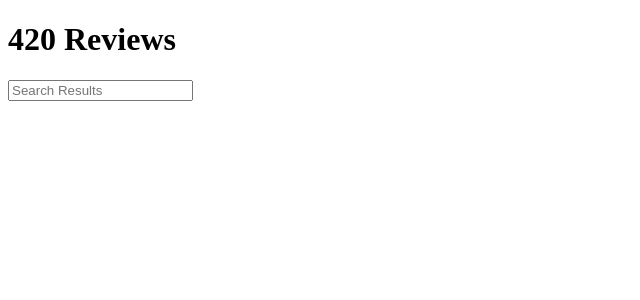
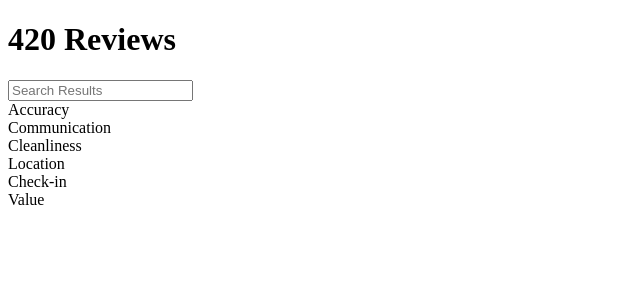
Before and after one commit to JNTB/FEC-reviews-service, a React app: page / in a window 1280 px wide. Shown: the top 300 px of the page, without its empty margins (0-640 px from the left). Built offline with nearby package versions, Linux system fonts and the light colour scheme; the HTML template or start-up script is replaced by a standard one.

Commit message:
finished top half of reviews

```diff
--- a/client/src/components/App.jsx
+++ b/client/src/components/App.jsx
@@ -1,6 +1,7 @@
 import React from "react";
 import axios from "axios";
 import ReviewStars from "./ReviewStars";
+import Miniheader from "./Miniheader";
 
 export default class App extends React.Component {
   constructor(props) {
@@ -12,6 +13,7 @@ export default class App extends React.Component {
     return (
       <div>
         <ReviewStars />
+        <Miniheader />
       </div>
     );
   }
--- /dev/null
+++ b/client/src/components/Miniheader.jsx
@@ -0,0 +1,75 @@
+import React from "react";
+
+export default function Miniheader() {
+  return (
+    <div>
+      <div className="left-Column">
+        <div className="title">Accuracy</div>
+        <div className="ACsmall-stars">
+          <span class="fa fa-star checked" />
+          <span class="fa fa-star checked" />
+          <span class="fa fa-star checked" />
+          <span class="fa fa-star" />
+          <span class="fa fa-star" />
+        </div>
+
+        <div>
+          <div className="title">Communication</div>
+          <div className="small-stars">
+            <span class="fa fa-star checked" />
+            <span class="fa fa-star checked" />
+            <span class="fa fa-star checked" />
+            <span class="fa fa-star" />
+            <span class="fa fa-star" />
+          </div>
+        </div>
+
+        <div>
+          <div className="title">Cleanliness</div>
+          <div className="CLsmall-stars">
+            <span class="fa fa-star checked" />
+            <span class="fa fa-star checked" />
+            <span class="fa fa-star checked" />
+            <span class="fa fa-star" />
+            <span class="fa fa-star" />
+          </div>
+        </div>
+      </div>
+
+      <div className="right-Column">
+        <div>
+          <div className="title">Location</div>
+          <div className="small-stars">
+            <span class="fa fa-star checked" />
+            <span class="fa fa-star checked" />
+            <span class="fa fa-star checked" />
+            <span class="fa fa-star" />
+            <span class="fa fa-star" />
+          </div>
+        </div>
+
+        <div>
+          <div className="title">Check-in</div>
+          <div className="small-stars">
+            <span class="fa fa-star checked" />
+            <span class="fa fa-star checked" />
+            <span class="fa fa-star checked" />
+            <span class="fa fa-star" />
+            <span class="fa fa-star" />
+          </div>
+        </div>
+
+        <div>
+          <div className="title">Value</div>
+          <div className="Vsmall-stars">
+            <span class="fa fa-star checked" />
+            <span class="fa fa-star checked" />
+            <span class="fa fa-star checked" />
+            <span class="fa fa-star" />
+            <span class="fa fa-star" />
+          </div>
+        </div>
+      </div>
+    </div>
+  );
+}
--- a/client/src/components/ReviewStars.jsx
+++ b/client/src/components/ReviewStars.jsx
@@ -11,7 +11,6 @@ export default function ReviewStars() {
         <span class="fa fa-star" />
         <span class="fa fa-star" />
       </div>
-
       <div className="search">
         <i class="fa fa-search" />
         <input type="text" placeholder="Search Results" results="0" />
--- a/package.json
+++ b/package.json
@@ -26,7 +26,9 @@
   "devDependencies": {
     "babel-cli": "^6.26.0",
     "babel-preset-env": "^1.7.0",
+    "css-loader": "^1.0.0",
     "jest": "^23.6.0",
+    "style-loader": "^0.23.1",
     "superagent": "^4.0.0-beta.5",
     "supertest": "^3.3.0"
   },
```
Also changed, not shown: client/src/components/CommentList.jsx (added), client/src/components/CommentListEntry.jsx (added), 2 other files (tests, documents, lock files or other folders).
